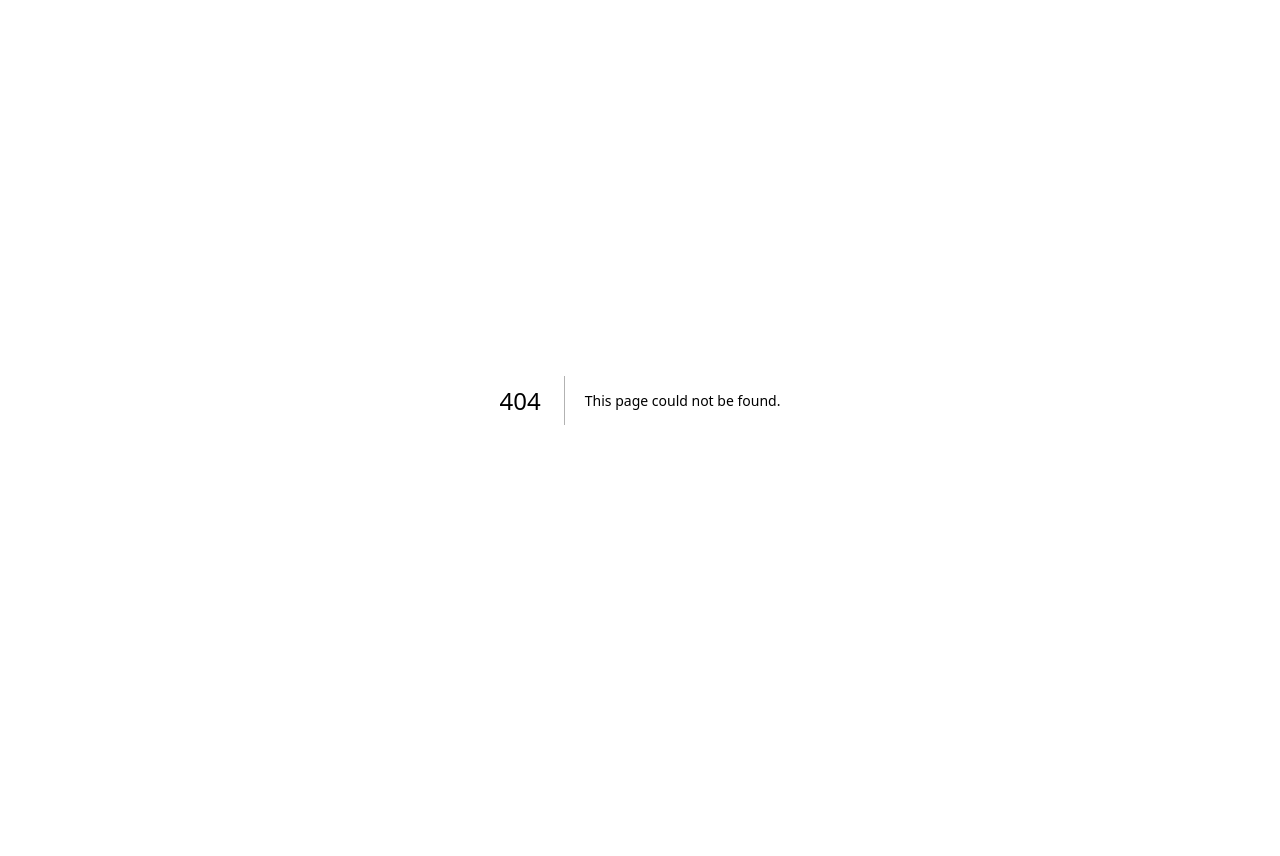
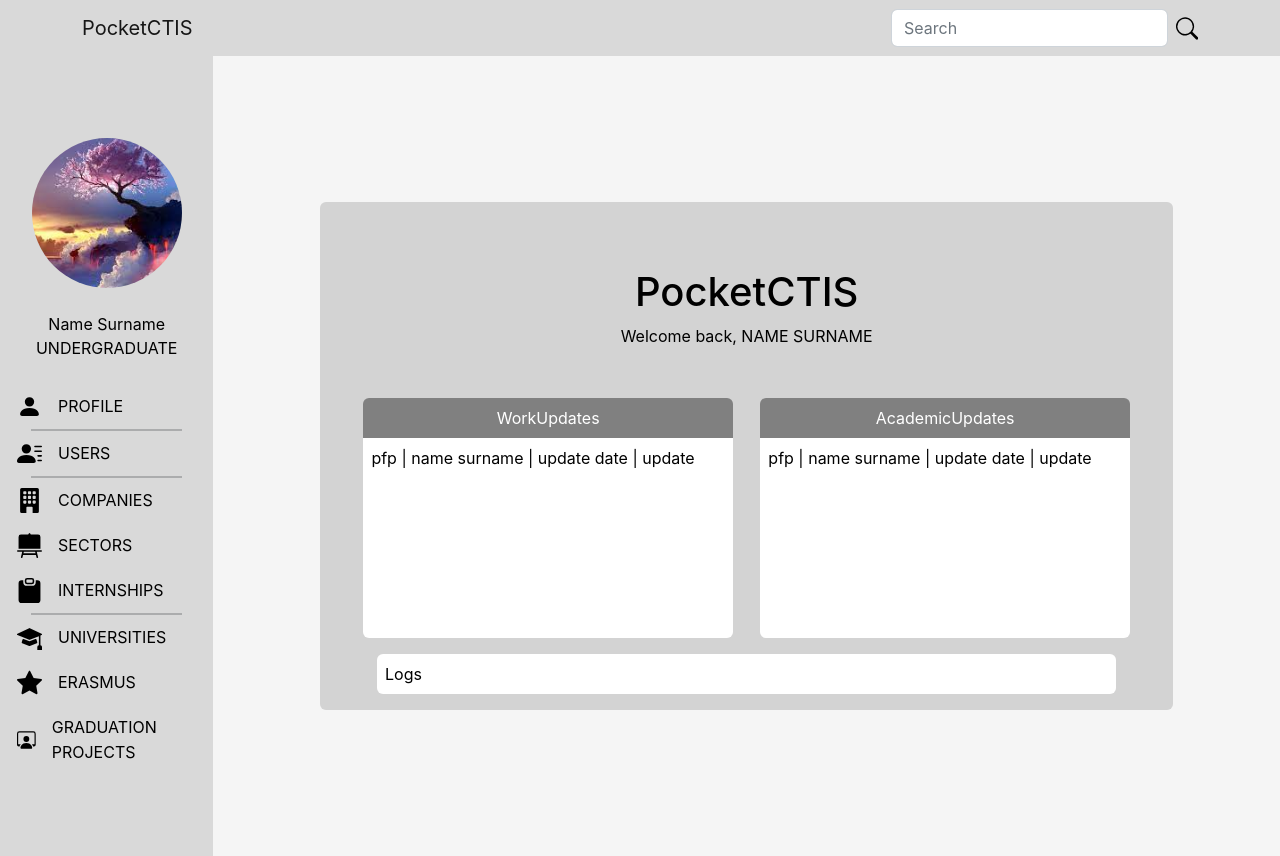
Before and after one commit to CTIS-Alumni/pocket_ctis, a Next.js app in the folder pocket-ctis/: page /users in a window 1280 px wide. Before the commit this address had no page. Before the commit the page ends 800 px from the top, so only its background shows below. Built offline with nearby package versions, Linux system fonts and the light colour scheme.

Commit message:
Add user homepage

```diff
--- /dev/null
+++ b/pocket-ctis/components/AcademicUpdates/AcademicUpdates.js
@@ -0,0 +1,23 @@
+import React from 'react'
+import { Container } from 'react-bootstrap'
+
+const AcademicUpdates = () => {
+  return (
+    <div
+      className='rounded'
+      style={{ width: '45%', overflow: 'hidden', borderRadius: '10px' }}
+    >
+      <div
+        className='text-center p-2'
+        style={{ backgroundColor: 'grey', color: 'white' }}
+      >
+        AcademicUpdates
+      </div>
+      <div className='p-2' style={{ height: 200, backgroundColor: 'white' }}>
+        pfp | name surname | update date | update
+      </div>
+    </div>
+  )
+}
+
+export default AcademicUpdates
--- /dev/null
+++ b/pocket-ctis/components/UserInfoSidebar/UserInfoSidebar.js
@@ -0,0 +1,85 @@
+import { Container } from 'react-bootstrap'
+import {
+  PersonFill,
+  PersonLinesFill,
+  BuildingFill,
+  MortarboardFill,
+  Easel2Fill,
+  ClipboardFill,
+  StarFill,
+  PersonWorkspace,
+} from 'react-bootstrap-icons'
+import styles from '../../styles/UserInfoSidebar.module.css'
+
+const Button = ({ text, icon }) => {
+  return (
+    <div className={styles.buttonContainer}>
+      {icon}
+      <span className='ps-3'>{text}</span>
+    </div>
+  )
+}
+
+const UserImage = () => {
+  return (
+    <div className='pb-4'>
+      <div
+        className='m-auto d-flex justify-content-center'
+        style={{
+          backgroundColor: 'lightcyan',
+          height: 150,
+          width: 150,
+          borderRadius: '50%',
+          overflow: 'hidden',
+        }}
+      >
+        <img
+          src='test.jpeg'
+          style={{ objectFit: 'cover', height: 150, width: 150 }}
+        />
+      </div>
+      <div>
+        <p class='text-center my-0 pt-4'>Name Surname</p>
+        <p class='text-center my-0'>UNDERGRADUATE</p>
+      </div>
+    </div>
+  )
+}
+
+const UserInfoSidebar = () => {
+  return (
+    <div
+      className='d-flex align-items-center'
+      style={{ backgroundColor: '#D9D9D9', width: '20%', height: '100%' }}
+    >
+      <Container>
+        <UserImage />
+        <Button text='PROFILE' icon={<PersonFill size='25px' />} />
+        <hr
+          className='border border-dark my-0 mx-auto'
+          style={{ width: '80%' }}
+        />
+        <Button text='USERS' icon={<PersonLinesFill size='25px' />} />
+        <hr
+          className='border border-dark my-0 mx-auto'
+          style={{ width: '80%' }}
+        />
+        <Button text='COMPANIES' icon={<BuildingFill size='25px' />} />
+        <Button text='SECTORS' icon={<Easel2Fill size='25px' />} />
+        <Button text='INTERNSHIPS' icon={<ClipboardFill size='25px' />} />
+        <hr
+          className='border border-dark my-0 mx-auto'
+          style={{ width: '80%' }}
+        />
+        <Button text='UNIVERSITIES' icon={<MortarboardFill size='25px' />} />
+        <Button text='ERASMUS' icon={<StarFill size='25px' />} />
+        <Button
+          text='GRADUATION PROJECTS'
+          icon={<PersonWorkspace size='25px' />}
+        />
+      </Container>
+    </div>
+  )
+}
+
+export default UserInfoSidebar
--- /dev/null
+++ b/pocket-ctis/components/UsersInfoPanel/UsersInfoPanel.js
@@ -0,0 +1,37 @@
+import { Container } from 'react-bootstrap'
+import AcademicUpdates from '../AcademicUpdates/AcademicUpdates'
+import WorkUpdates from '../WorkUpdates/WorkUpdates'
+
+const UsersInfoPanel = () => {
+  return (
+    <div
+      className='d-flex justify-content-center align-items-center'
+      style={{ width: '100%' }}
+    >
+      <Container
+        className='p-3 rounded'
+        style={{
+          backgroundColor: 'lightgrey',
+          width: '80%',
+        }}
+      >
+        <div style={{ textAlign: 'center', margin: '50px 0' }}>
+          <h1>PocketCTIS</h1>
+          <did>Welcome back, NAME SURNAME</did>
+        </div>
+        <div className='d-flex justify-content-evenly'>
+          <WorkUpdates />
+          <AcademicUpdates />
+        </div>
+        <div
+          className='mx-auto mt-3 p-2 rounded'
+          style={{ width: '90%', backgroundColor: 'white' }}
+        >
+          Logs
+        </div>
+      </Container>
+    </div>
+  )
+}
+
+export default UsersInfoPanel
--- /dev/null
+++ b/pocket-ctis/components/WorkUpdates/WorkUpdates.js
@@ -0,0 +1,23 @@
+import React from 'react'
+import { Container } from 'react-bootstrap'
+
+const WorkUpdates = () => {
+  return (
+    <div
+      className='rounded'
+      style={{ width: '45%', overflow: 'hidden', borderRadius: '10px' }}
+    >
+      <div
+        className='text-center p-2'
+        style={{ backgroundColor: 'grey', color: 'white' }}
+      >
+        WorkUpdates
+      </div>
+      <div className='p-2' style={{ height: 200, backgroundColor: 'white' }}>
+        pfp | name surname | update date | update
+      </div>
+    </div>
+  )
+}
+
+export default WorkUpdates
--- /dev/null
+++ b/pocket-ctis/components/navbar/NavigationBar.js
@@ -0,0 +1,31 @@
+import React from 'react'
+import { Navbar, Container, Nav, Form, Button } from 'react-bootstrap'
+import { Search } from 'react-bootstrap-icons'
+
+const NavigationBar = () => {
+  return (
+    <>
+      <Navbar style={{ backgroundColor: '#d9d9d9' }}>
+        <Container>
+          <Navbar.Brand href=''>PocketCTIS</Navbar.Brand>
+          <Form className='d-flex align-items-center'>
+            <Form.Control
+              type='search'
+              placeholder='Search'
+              className='me-2'
+              aria-label='Search'
+            />
+            {/* <Button variant='outline-success'> */}
+            <Search
+              size='25px'
+              style={{ cursor: 'pointer', lineHeight: '25px' }}
+            />
+            {/* </Button> */}
+          </Form>
+        </Container>
+      </Navbar>
+    </>
+  )
+}
+
+export default NavigationBar
--- a/pocket-ctis/package.json
+++ b/pocket-ctis/package.json
@@ -9,10 +9,14 @@
     "lint": "next lint"
   },
   "dependencies": {
+    "@next/font": "^13.0.6",
+    "bootstrap": "^5.2.3",
     "eslint": "8.28.0",
     "eslint-config-next": "13.0.5",
     "next": "13.0.5",
     "react": "18.2.0",
+    "react-bootstrap": "^2.7.0",
+    "react-bootstrap-icons": "^1.10.2",
     "react-dom": "18.2.0"
   }
 }
--- a/pocket-ctis/pages/_app.js
+++ b/pocket-ctis/pages/_app.js
@@ -1,7 +1,12 @@
+import 'bootstrap/dist/css/bootstrap.min.css'
 import '../styles/globals.css'
 
 function MyApp({ Component, pageProps }) {
-  return <Component {...pageProps} />
+  return (
+    <>
+      <Component {...pageProps} />
+    </>
+  )
 }
 
 export default MyApp
--- /dev/null
+++ b/pocket-ctis/pages/users/index.js
@@ -0,0 +1,19 @@
+import React from 'react'
+import { Container } from 'react-bootstrap'
+import NavigationBar from '../../components/navbar/NavigationBar'
+import UserInfoSidebar from '../../components/UserInfoSidebar/UserInfoSidebar'
+import UsersInfoPanel from '../../components/UsersInfoPanel/UsersInfoPanel'
+
+const UsersRoute = () => {
+  return (
+    <div style={{ height: '100vh' }}>
+      <NavigationBar />
+      <div className='d-flex' style={{ height: '100%' }}>
+        <UserInfoSidebar />
+        <UsersInfoPanel />
+      </div>
+    </div>
+  )
+}
+
+export default UsersRoute
--- /dev/null
+++ b/pocket-ctis/styles/UserInfoSidebar.module.css
@@ -0,0 +1,13 @@
+.buttonContainer{
+    line-height: 25px;
+    cursor: pointer;
+    display: flex;
+    align-items: center;
+    padding: 10px 5px;
+    border-radius: 5px;
+}
+
+.buttonContainer:hover{
+    background-color: #e9e9e9;
+    transition: 0.5s;
+}
--- a/pocket-ctis/styles/globals.css
+++ b/pocket-ctis/styles/globals.css
@@ -15,12 +15,12 @@ a {
   box-sizing: border-box;
 }
 
-@media (prefers-color-scheme: dark) {
+@media (prefers-color-scheme: light) {
   html {
     color-scheme: dark;
   }
   body {
-    color: white;
-    background: black;
+    color: black;
+    background: whitesmoke;
   }
 }
```
Also changed, not shown: pocket-ctis/pages/index.js (+13 -13 lines), pocket-ctis/public/test.jpeg (added), 1 other file (tests, documents, lock files or other folders).
